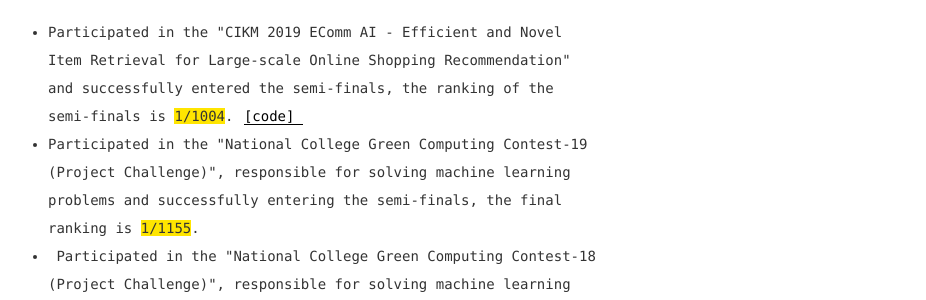
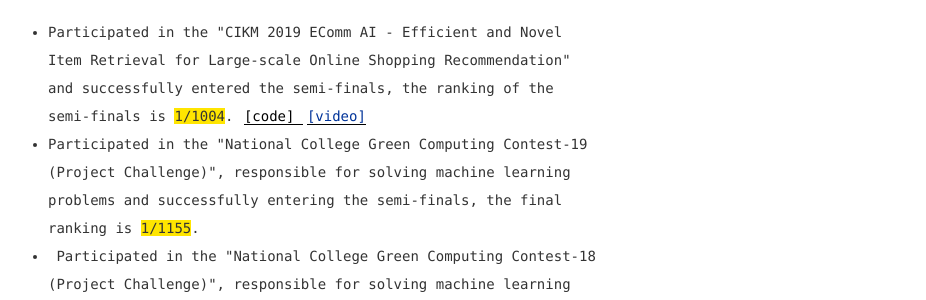
Before and after one commit to ChuanyuXue/profile, a Jekyll site: the page built from index.html, in a window 1280 px wide and 900 px high, scrolled down 1158 px. Shown: the part 152-452 px from the top of the window, without its empty margins (322-1248 px from the left). Built offline with Jekyll 4.4.1, drawn with Linux system fonts in a browser that asks for light colours.

Commit message:
Update index.html

```diff
--- a/index.html
+++ b/index.html
@@ -129,11 +129,11 @@
 <ul>
 	<li>
 		Participated in the "CIKM 2019 EComm AI - Efficient and Novel Item Retrieval for Large-scale Online Shopping
-Recommendation" and successfully entered the semi-finals, the ranking of the semi-finals is <span style="background-color:#FFE500;">1</span><span style="background-color:#FFE500;">/1004</span>. <a href="https://github.com/ChuanyuXue/CIKM-2019-AnalytiCup" target="_blank">[code]&nbsp;</a>
+Recommendation" and successfully entered the semi-finals, the ranking of the semi-finals is <span style="background-color:#FFE500;">1</span><span style="background-color:#FFE500;">/1004</span>. <a href="https://github.com/ChuanyuXue/CIKM-2019-AnalytiCup" target="_blank">[code]&nbsp;</a><a href="https://tianchi.aliyun.com/course/video?liveId=41116" target="_blank"><span style="color:#003399;">[video]</span></a>
 	</li>
 	<li>
 		Participated in the "National College Green Computing Contest-19 (Project Challenge)", responsible for solving machine
-learning problems and successfully entering the semi-finals, the final ranking is <span style="background-color:#FFE500;">1/1155</span>.
+learning problems and successfully entering the semi-finals, the final ranking is <span style="background-color:#FFE500;">1/1155</span>.&nbsp;
 	</li>
 	<li>
 		&nbsp;Participated in the "National College Green Computing Contest-18 (Project Challenge)", responsible for solving machine
```
